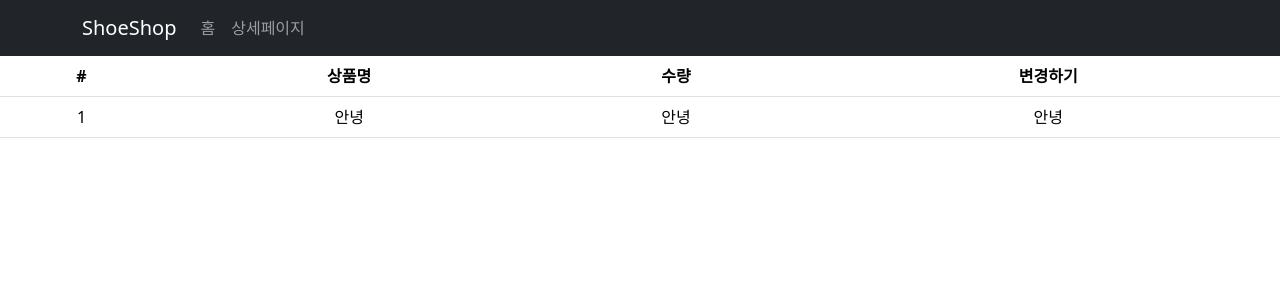
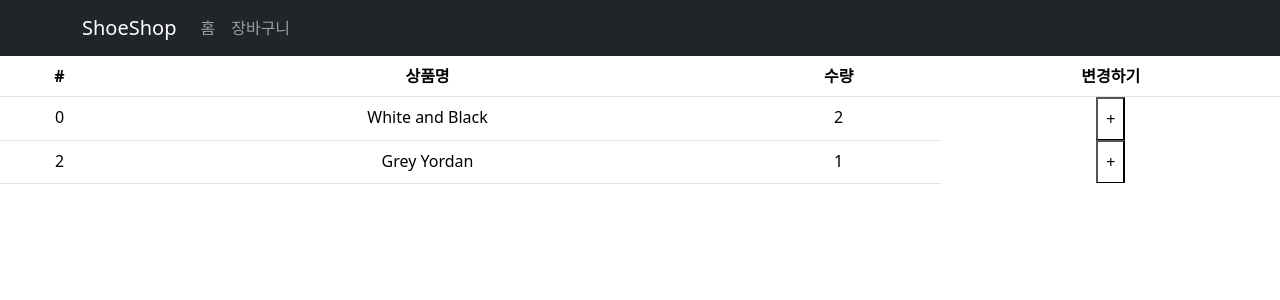
Before and after one commit to suzhanlee/react-shop, a React (Create React App) app: page /cart in a window 1280 px wide. Shown: the top 300 px of the page. Built offline with nearby package versions, Linux system fonts and the light colour scheme.

Commit message:
feat : 장바구니 기능 및 담기 기능 추가

```diff
--- a/src/App.js
+++ b/src/App.js
@@ -27,8 +27,8 @@ function App() {
                     <Navbar.Brand href="#home">ShoeShop</Navbar.Brand>
                     <Nav className="me-auto">
                         <Nav.Link onClick={() => navigate("/")}>홈</Nav.Link>
-                        <Nav.Link onClick={() => navigate("/detail")}>
-                            상세페이지
+                        <Nav.Link onClick={() => navigate("/cart")}>
+                            장바구니
                         </Nav.Link>
                     </Nav>
                 </Container>
--- a/src/pages/Cart.js
+++ b/src/pages/Cart.js
@@ -1,6 +1,17 @@
 import { Table } from "react-bootstrap";
+import { useDispatch, useSelector } from "react-redux";
+import { addStock } from "../store/cartSlice";
 
 export default function Cart() {
+    let stock = useSelector((state) => {
+        return state.stock;
+    });
+
+    let cart = useSelector((state) => {
+        return state.cart;
+    });
+
+    let dispatch = useDispatch();
 
     return (
         <div>
@@ -14,12 +25,22 @@ export default function Cart() {
                     </tr>
                 </thead>
                 <tbody>
-                    <tr>
-                        <td>1</td>
-                        <td>안녕</td>
-                        <td>안녕</td>
-                        <td>안녕</td>
-                    </tr>
+                    {cart.map((c, idx) => {
+                        return (
+                            <tr key={idx}>
+                                <td>{c.id}</td>
+                                <td>{c.name}</td>
+                                <td>{c.count}</td>
+                                <button
+                                    onClick={() => {
+                                        dispatch(addStock(c.id));
+                                    }}
+                                >
+                                    +
+                                </button>
+                            </tr>
+                        );
+                    })}
                 </tbody>
             </Table>
         </div>
--- a/src/pages/Detail.js
+++ b/src/pages/Detail.js
@@ -4,6 +4,8 @@ import styled from "styled-components";
 import { Nav } from "react-bootstrap";
 import { tab } from "@testing-library/user-event/dist/tab";
 import TabContent from "../component/TabContent";
+import { useDispatch } from "react-redux";
+import { addProduct } from "../store/cartSlice";
 
 export default function Detail(props) {
     // useEffect(() => {
@@ -41,6 +43,8 @@ export default function Detail(props) {
     let [tab, setTab] = useState(0);
     let [fade, setFade] = useState("");
 
+    let dispatch = useDispatch();
+
     useEffect(() => {
         setTimeout(() => {
             setFade("end");
@@ -76,7 +80,20 @@ export default function Detail(props) {
                     <h4 className="pt-5">{findProduct.title}</h4>
                     <p>{findProduct.content}</p>
                     <p>{findProduct.price}</p>
-                    <button className="btn btn-danger">주문하기</button>
+                    <button
+                        onClick={() => {
+                            dispatch(
+                                addProduct({
+                                    id: findProduct.id,
+                                    name: findProduct.title,
+                                    count: 3000
+                                }),
+                            );
+                        }}
+                        className="btn btn-danger"
+                    >
+                        주문하기
+                    </button>
                 </div>
             </div>
 
--- a/src/store.js
+++ b/src/store.js
@@ -1,5 +1,27 @@
-import { configureStore } from "@reduxjs/toolkit";
+import { configureStore, createSlice } from "@reduxjs/toolkit";
+import cart from "./store/cartSlice";
+
+let user = createSlice({
+    name: "user",
+    initialState: "lee",
+    reducers: {
+        changeName() {
+            return "john kim";
+        },
+    },
+});
+
+export let { changeName } = user.actions;
+
+let stock = createSlice({
+    name: "stock",
+    initialState: [10, 11, 12],
+});
 
 export default configureStore({
-    reducer: {},
+    reducer: {
+        user: user.reducer,
+        stock: stock.reducer,
+        cart: cart.reducer
+    },
 });
--- /dev/null
+++ b/src/store/cartSlice.js
@@ -0,0 +1,31 @@
+import { createSlice } from "@reduxjs/toolkit";
+
+let cart = createSlice({
+    name: "cart",
+    initialState: [
+        { id: 0, name: "White and Black", count: 2 },
+        { id: 2, name: "Grey Yordan", count: 1 },
+    ],
+    reducers: {
+        addProduct(state, action) {
+            let idx = state.findIndex((s) => {
+                return s.id == action.payload;
+            });
+
+            if (idx > -1) {
+                state[idx].count += action.payload.count;
+            } else {
+                state.push(action.payload);
+            }
+        },
+        addStock(state, action) {
+            let idx = state.findIndex((s) => {
+                return s.id == action.payload;
+            });
+            state[idx].count += 1;
+        },
+    },
+});
+
+export default cart;
+export let { addStock, addProduct } = cart.actions;
```
